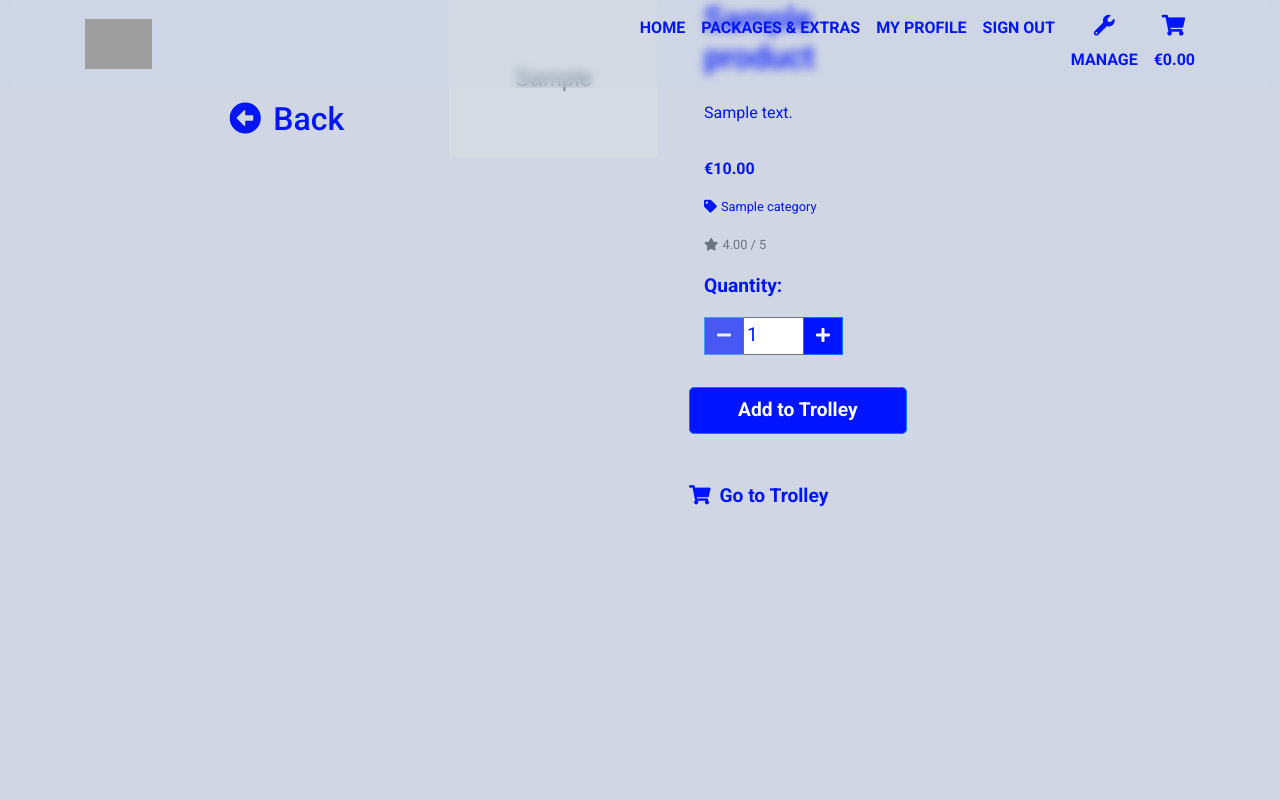
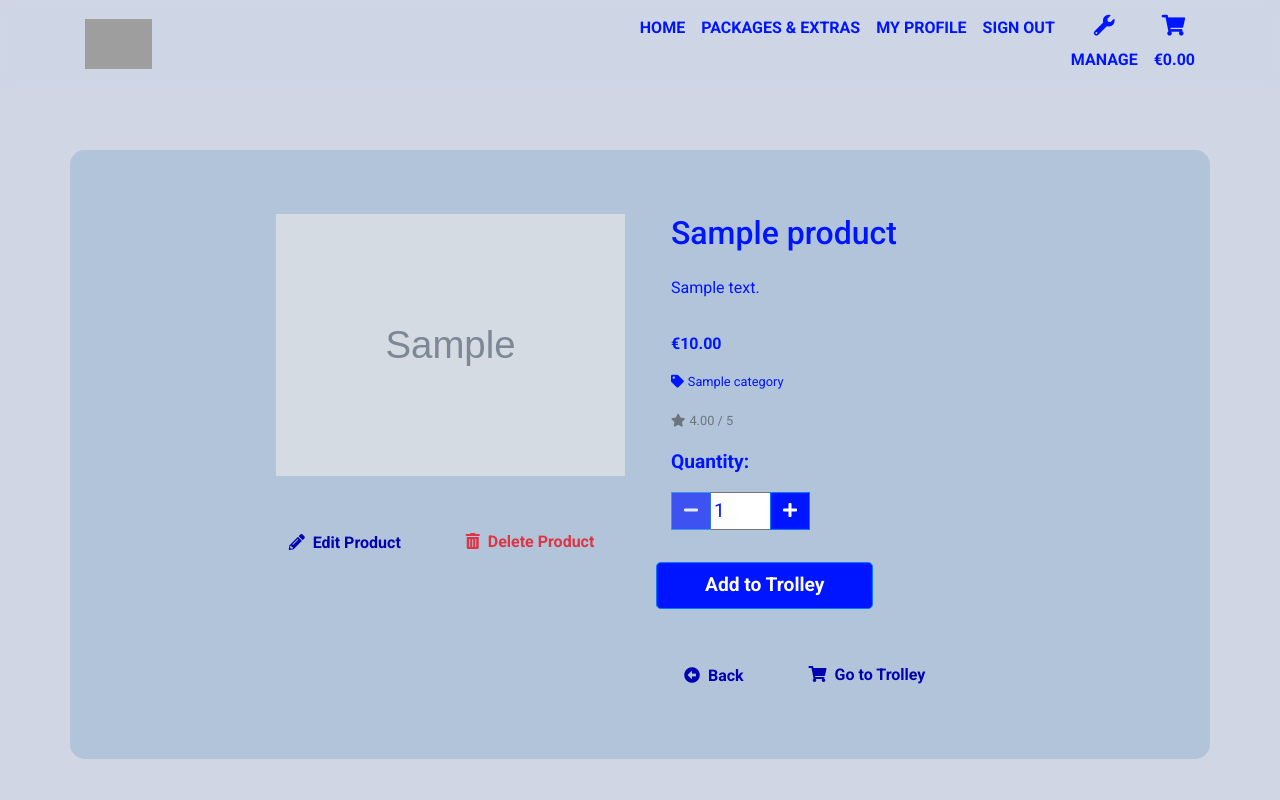
Before and after one commit to fabiodearaujo/sophie-photography-mp4, a Django app: page /products/1/ in a window 1280 px wide. Run offline with Django 3.2, Linux system fonts and the light colour scheme; a user stored in the database is signed in; tables that the repository leaves empty hold one stand-in row (values such as "Sample post"); grey boxes marked "Sample" are stand-in pictures; parts of the project's set-up code (start-up, migrations or seed data) failed here and were passed over; some libraries are stand-ins or nearby versions; grey boxes are pictures that could not be loaded.

Commit message:
added delete function and updated product details template to show edit and delete buttons to super users

```diff
--- a/products/templates/products/product_detail.html
+++ b/products/templates/products/product_detail.html
@@ -2,31 +2,33 @@
 {% load static %}
 
 {% block content %}
-<div class="container-fluid packages-bg">
-    <div class="row">
-    <div class="row text-blue offset-xl-2 offset-lg-1 offset-md-1 pl-3">
-        <h2 id="packages-top-row">
-            <a class="link-blue-nd" href="{% url 'products' %}?sort=category&direction=desc">
-                <i class="fas fa-arrow-alt-circle-left pr-1 mb-3"></i>
-                Back
-            </a>
-        </h2>
-    </div>
-    <div class="row flex product-detail-container">
-        <div class="col-xl-4 col-lg-6 col-md-6 offset-xl-2 offset-lg-1 offset-md-1 mb-5 text-blue">
+<div class="container-fluid">
+    <div class="container product-detail-container glassify py-3 px-3">
+        <div class="row flex ">
+            <div class="col-xl-4 col-lg-6 col-md-6 offset-xl-2 offset-lg-1 offset-md-1 mb-5 text-blue pt-5">
                 <div class="border-0">
-                {% if product.image %}
                     <a href="#">
                         <img class="img-product-detail" src="{{ product.image.url }}" alt="{{ product.name }}">
                     </a>
-                {% else %}
-                <a href="#">
-                    <img class="img-product-detail" src="{{ MEDIA_URL }}noimage.png" alt="{{ product.name }}">
+                </div>
+                {% if request.user.is_superuser %}
+                    <div class="text-left mt-5 mb-2">
+                        <a href="{% url 'edit_product' product.id %}" class="btn btn-outline-black rounded-0">
+                            <span class="icon">
+                                <i class="fas fa-pencil-alt text-blue-dark pr-1"></i>
+                            </span>
+                            <span class="font-weight-bold text-blue-dark">Edit Product</span>
                         </a>
+                        <a class="link-blue-nd pl-5" href="{% url 'delete_product' product.id %}">
+                            <span class="icon">
+                                <i class="fas fa-trash-alt text-danger pr-1"></i>
+                            </span>
+                            <span class="font-weight-bold text-danger">Delete Product</span>
+                        </a>
+                    </div>
                 {% endif %}
             </div>
-        </div>
-        <div class="col-xl-4 col-lg-4 col-md-4">
+            <div class="col-xl-4 col-lg-4 col-md-4 pt-5">
                 <div class="pt-0 border-0 text-left detail-content">
                     <div class="mb-5 px-3 text-blue">
                         <h2 class="pb-3">{{product.name}}</h2>
@@ -70,21 +72,19 @@
                             </div>
                             <input type="hidden" name="redirect_url" value="{{ request.path }}">
                         </form>
-                    <div class="row mt-5">
-                        <p class="descr-link font-weight-bold">
-                            <a class="link-blue-nd" href="{% url 'view_trolley' %}">
-                                <i class="fas fa-shopping-cart pr-1"></i>
-                                Go to Trolley
+                        <div class="text-left mt-5 mb-2">
+                            <a href="{% url 'products' %}?sort=category&direction=desc" class="btn btn-outline-black rounded-0">
+                                <span class="icon">
+                                    <i class="fas fa-arrow-alt-circle-left text-blue-dark pr-1"></i>
+                                </span>
+                                <span class="font-weight-bold text-blue-dark">Back</span>
                             </a>
-                        </p>
-                    </div>
-                    <div class="row mt-3 mobile-back">
-                        <p class="descr-link font-weight-bold">
-                            <a class="link-blue-nd" href="{% url 'products' %}?sort=category&direction=desc">
-                                <i class="fas fa-arrow-alt-circle-left pr-1"></i>
-                                Back
+                            <a class="link-blue-nd pl-5" href="{% url 'view_trolley' %}">
+                                <span class="icon">
+                                    <i class="fas fa-shopping-cart text-blue-dark pr-1"></i>
+                                </span>
+                                <span class="font-weight-bold text-blue-dark">Go to Trolley</span>
                             </a>
-                        </p>
                         </div>
                     </div>
                 </div>
--- a/products/urls.py
+++ b/products/urls.py
@@ -6,5 +6,6 @@ urlpatterns = [
     path('', views.products, name='products'),
     path('<int:product_id>/', views.product_detail, name='product_detail'),
     path('edit/<int:product_id>/', views.edit_product, name='edit_product'),
+    path('delete/<int:product_id>/', views.delete_product, name='delete_product'),
     path('add/', views.add_product, name='add_product'),
 ]
--- a/products/views.py
+++ b/products/views.py
@@ -64,9 +64,9 @@ def add_product(request):
     if request.method == 'POST':
         form = ProductForm(request.POST, request.FILES)
         if form.is_valid():
-            form.save()
+            product = form.save()
             messages.success(request, 'Successfully added product!')
-            return redirect(reverse('add_product'))
+            return redirect(reverse('product_detail', args=[product.id]))
         else:
             messages.error(request, 'Failed to add product. Please ensure the form is valid.')
     else:
@@ -102,3 +102,12 @@ def edit_product(request, product_id):
     }
 
     return render(request, template, context)
+
+
+def delete_product(request, product_id):
+    """ Delete a product from the store """
+    product = get_object_or_404(Product, pk=product_id)
+    product.delete()
+    messages.success(request, 'Product deleted!')
+
+    return redirect(reverse('products'))
--- a/profiles/static/profiles/js/countryfield.js
+++ b/profiles/static/profiles/js/countryfield.js
@@ -1,3 +1,5 @@
+
+// Fix colour of form Country selector on the form
 let countrySelected = $('#id_default_country').val();
 if(!countrySelected) {
     $('#id_default_country').css('color', '#3f71a3');
--- a/static/css/base.css
+++ b/static/css/base.css
@@ -216,6 +216,7 @@ body {
 
 .product-detail-container {
     min-height: 100%;
+    margin-top: 150px;
 }
 
 .img-product-detail {
```
Also changed, not shown: static/js/base.js (line endings or trailing spaces). Lines whose indentation alone changed are shown as unchanged.
